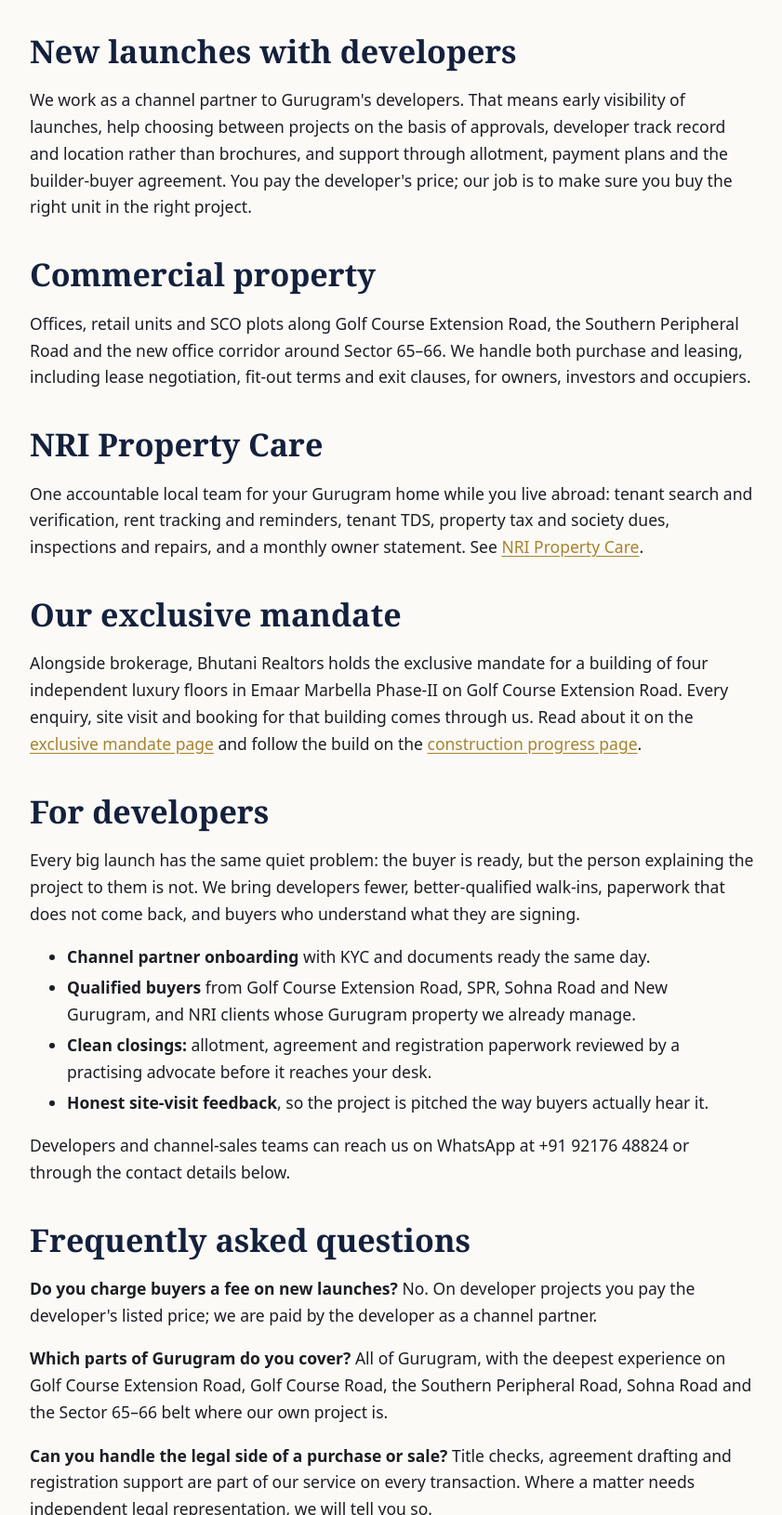
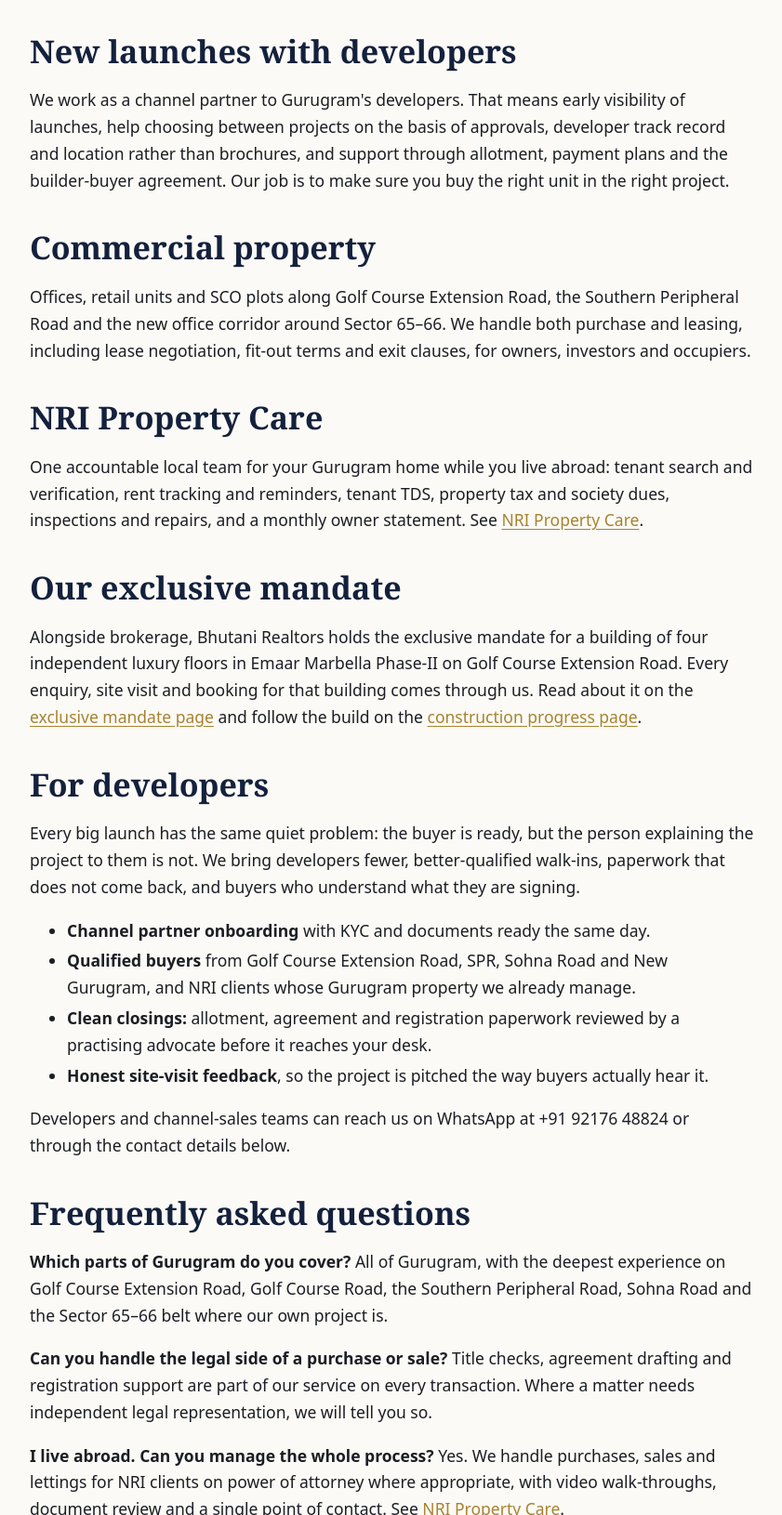
Before and after one commit to varunbhutani003-boop/bhutanirealtors, a plain HTML site: page docs/real-estate-services-gurugram/index.html in a window 1280 px wide. Shown: the part 1378-3008 px from the top of the page at 93% size, without its empty margins (60-901 px from the left). Drawn offline with Linux system fonts and the light colour scheme.

Commit message:
Services: drop fee FAQ

```diff
--- a/docs/real-estate-services-gurugram/index.html
+++ b/docs/real-estate-services-gurugram/index.html
@@ -163,7 +163,7 @@
 <h2 id="plots">Plots and builder floors</h2>
 <p>Plotted colonies and independent builder floors are where much of Gurugram's value is being created, and where buyers most often go wrong on paperwork. We advise on licensed plotted developments, floor-wise ownership, land share, parking rights, sanctioned plans and occupation certificates, and we source plots and floors on Golf Course Extension Road, SPR and New Gurugram. Start with our <a href="/builder-floor-buying-checklist-gurugram/">builder floor buying checklist</a>.</p>
 <h2 id="launches">New launches with developers</h2>
-<p>We work as a channel partner to Gurugram's developers. That means early visibility of launches, help choosing between projects on the basis of approvals, developer track record and location rather than brochures, and support through allotment, payment plans and the builder-buyer agreement. You pay the developer's price; our job is to make sure you buy the right unit in the right project.</p>
+<p>We work as a channel partner to Gurugram's developers. That means early visibility of launches, help choosing between projects on the basis of approvals, developer track record and location rather than brochures, and support through allotment, payment plans and the builder-buyer agreement. Our job is to make sure you buy the right unit in the right project.</p>
 <h2 id="commercial">Commercial property</h2>
 <p>Offices, retail units and SCO plots along Golf Course Extension Road, the Southern Peripheral Road and the new office corridor around Sector 65–66. We handle both purchase and leasing, including lease negotiation, fit-out terms and exit clauses, for owners, investors and occupiers.</p>
 <h2 id="nri">NRI Property Care</h2>
@@ -180,8 +180,6 @@
 </ul>
 <p>Developers and channel-sales teams can reach us on WhatsApp at +91 92176 48824 or through the contact details below.</p>
 <h2>Frequently asked questions</h2>
-<p><strong>Do you charge buyers a fee on new launches?</strong>
-No. On developer projects you pay the developer's listed price; we are paid by the developer as a channel partner.</p>
 <p><strong>Which parts of Gurugram do you cover?</strong>
 All of Gurugram, with the deepest experience on Golf Course Extension Road, Golf Course Road, the Southern Peripheral Road, Sohna Road and the Sector 65–66 belt where our own project is.</p>
 <p><strong>Can you handle the legal side of a purchase or sale?</strong>
```
Also changed, not shown: 1 other file.
